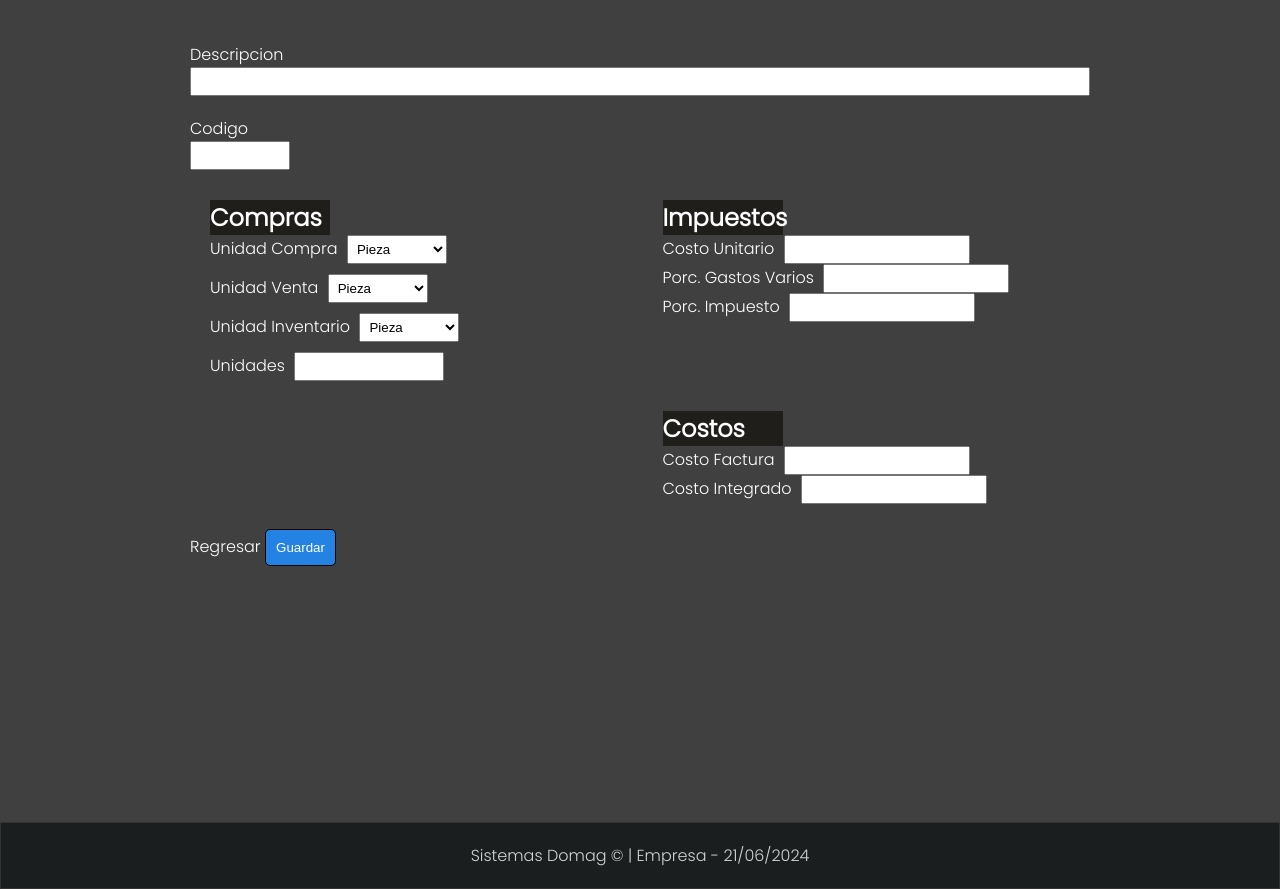
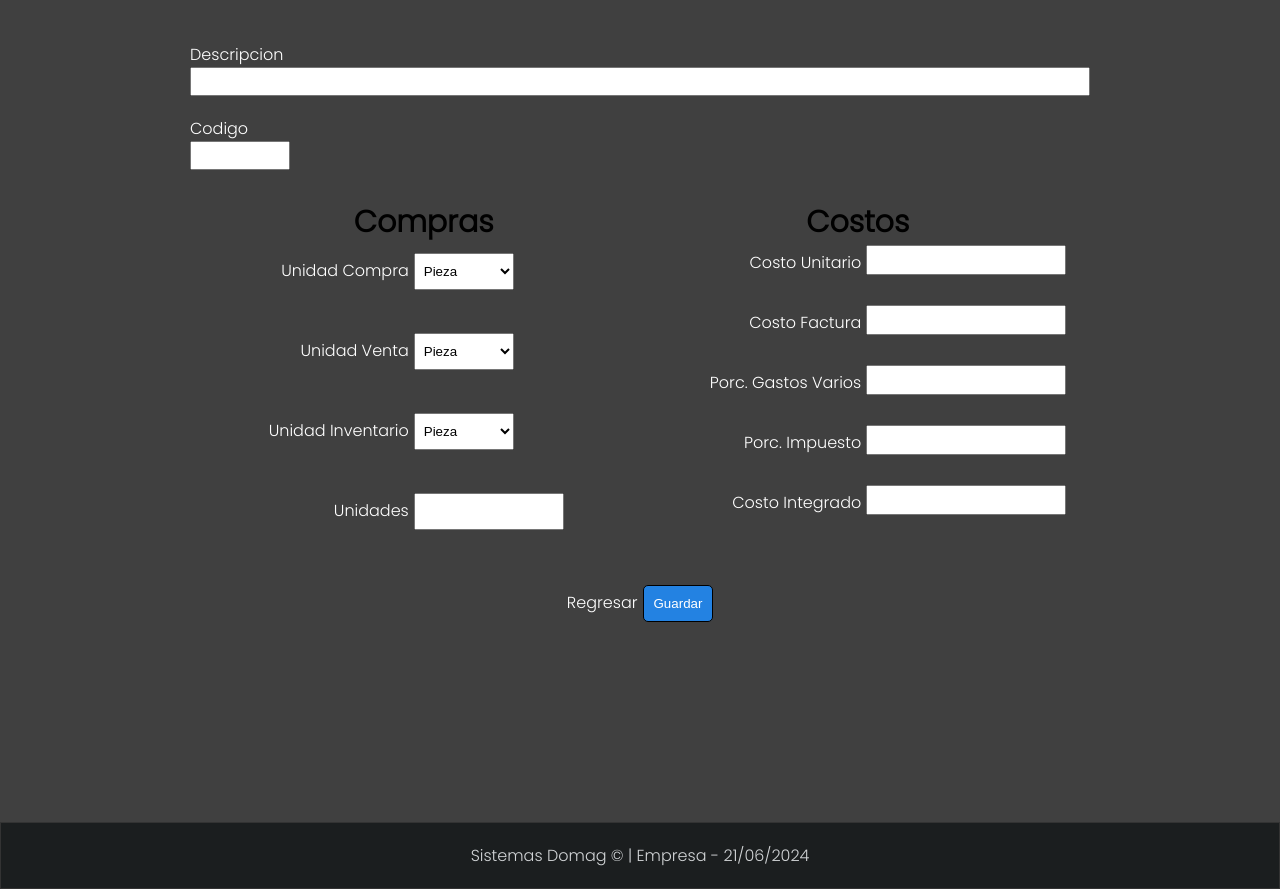
Before and after one commit to AntonIL28/domagpos1, a Django app: page /add_producto/ in a window 1280 px wide. Shown: the part 158-1047 px from the top of the page. Run offline with Django 4.2, Linux system fonts and the light colour scheme; some libraries are stand-ins or nearby versions.

Commit message:
No reccuerdo pero es actualizacion de vistas en productos

```diff
--- a/domagPOS1/POS/templates/add_producto.html
+++ b/domagPOS1/POS/templates/add_producto.html
@@ -21,7 +21,7 @@
 </style>
 
 <div id="content_form_addproductos">
-        <form method="POST" action="{% url 'AddProducto' %}"  id="wrapper" id="add_producto_form">
+    <form method="POST" action="{% url 'AddProducto' %}"  id="wrapper">
 
         {% csrf_token %}
         <section class="head_addp">
@@ -36,8 +36,9 @@
 
         <section class="body_addp">
             <h1 class="title_add">Compras</h1>
-                <label for="Unidad_Compras">Unidad Compra</label>
-                <select type="text" name="Unidad_Compras">
+
+            <label class="label_add1" for="Unidad_Compras">Unidad Compra</label>
+            <select class="input_add1" type="text" name="Unidad_Compras">
                 <option value="pieza">Pieza</option>
                 <option value="paquete">Paquete</option>
                 <option value="galon">Galon</option>
@@ -45,8 +46,8 @@
             </select>
             <br>
 
-                <label for="Unidad_Ventas">Unidad Venta</label>
-                <select type="text" name="Unidad_Ventas">
+            <label class="label_add1" for="Unidad_Ventas">Unidad Venta</label>
+            <select class="input_add1" type="text" name="Unidad_Ventas">
                 <option value="pieza">Pieza</option>
                 <option value="paquete">Paquete</option>
                 <option value="galon">Galon</option>
@@ -54,8 +55,8 @@
             </select>
             <br>
 
-                <label for="Unidad_Inventario">Unidad Inventario</label>
-                <select type="text" name="Unidad_Inventario">
+            <label class="label_add1" for="Unidad_Inventario">Unidad Inventario</label>
+            <select class="input_add1" type="text" name="Unidad_Inventario">
                 <option value="pieza">Pieza</option>
                 <option value="paquete">Paquete</option>
                 <option value="galon">Galon</option>
@@ -63,45 +64,44 @@
             </select>
             <br>
 
-                <label for="cantidad_Unidad_Compras">Unidades</label>
+            <label class="label_add1" for="cantidad_Unidad_Compras">Unidades</label>
             <input type="text" class="cantidad_producto" id="cantidad_unidad" name="cantidad_Unidad_Compras">
         </section>
 
         <section class="footer_addp">
-                <h1 class="title_add">Impuestos</h1>
-                <label for="Cto_Unidad_Compras">Costo Unitario</label>
-                <input type="number" onkeypress="formatNumber(4, event)" id="cto_unit" name="Cto_Unidad_Compras">
+            <h1 class="title_add">Costos</h1>
+            <label class="label_add1" for="Cto_Unidad_Compras">Costo Unitario</label>
+            <input class="input_add2" type="number" onkeypress="formatNumber(4, event)" id="cto_unit" name="Cto_Unidad_Compras">
             <br>
 
-                <label for="Porc_GastosVarios">Porc. Gastos Varios</label>
-                <input type="number" id="gastos_varios" name="Porc_GastosVarios">
+            <label class="label_add1" for="Cto_Factura">Costo Factura</label>
+            <input class="input_add2" type="number" id="cto_fac" name="Cto_Factura" readonly>
             <br>
 
-                <label for="Porc_impuestos">Porc. Impuesto</label>
-                <input type="number" id="impuesto" name="Porc_impuestos">
+            <label class="label_add1" for="Porc_GastosVarios">Porc. Gastos Varios</label>
+            <input class="input_add2" type="number" id="gastos_varios" name="Porc_GastosVarios">
+            <br>
+
+            <label class="label_add1" for="Porc_impuestos">Porc. Impuesto</label>
+            <input class="input_add2" type="number" id="impuesto" name="Porc_impuestos">
+            <br>
+
+            <label class="label_add1" for="Cto_Integrado">Costo Integrado</label>
+            <input class="input_add2" type="number" id="cto_int" name="Cto_Integrado" readonly>
             <br>
         </section>
 
-
-            <section class="coste_addp">
-                <!--Arroja informacion-->
-                <h1 class="title_add">Costos</h1>
-
-                <label for="Cto_Factura">Costo Factura</label>
-                <input type="number" id="cto_fac" name="Cto_Factura" readonly>
-                <br>
-
-                <label for="Cto_Integrado">Costo Integrado</label>
-                <input type="number" id="cto_int" name="Cto_Integrado" readonly>
-                <br>
+        <section class="control_addp1">
+            <a href="{% url 'Productos' %}">Regresar</a>
         </section>
 
-            <section class="control_addp">
-                <a href="{% url 'Productos' %}">Regresar</a>
+        <section class="control_addp2">
             <input type="submit" value="Guardar" />
         </section>
 
     </form>
+
+
 </div>
 
 <script src="https://ajax.googleapis.com/ajax/libs/jquery/1.11.1/jquery.min.js"></script>
@@ -133,6 +133,7 @@
             }
 
             cto_fac.value = parseFloat(cto_unit.value/cantidad.value).toFixed(4);
+            cto_int.value = parseFloat((1+(impuesto.value/100)) * (1+(gastos_varios.value/100)) * (cto_unit.value/cantidad.value)).toFixed(4);
         }
     });
 
@@ -141,6 +142,7 @@
         if (event.keyCode === 13) {
             event.preventDefault();
             cto_fac.value = parseFloat(cto_unit.value/cantidad.value).toFixed(4);
+            cto_int.value = parseFloat((1+(impuesto.value/100)) * (1+(gastos_varios.value/100)) * (cto_unit.value/cantidad.value)).toFixed(4);
         }
     });
 
--- a/domagPOS1/POS/views.py
+++ b/domagPOS1/POS/views.py
@@ -201,7 +201,10 @@ def actualizar_producto(request, id):
         producto.Cto_Unidad_Compras = request.POST['Cto_Unidad_Compras']
         producto.Porc_GastosVarios = request.POST['Porc_GastosVarios']
         producto.Porc_impuestos = request.POST['Porc_impuestos']
+        producto.Cto_Factura= request.POST['Cto_Factura']
+        producto.Cto_Integrado= request.POST['Cto_Integrado']
 
         producto.save()
 
+
         return redirect('Productos')
--- a/domagPOS1/main/static/css/style.css
+++ b/domagPOS1/main/static/css/style.css
@@ -654,44 +654,70 @@ footer{
     grid-row: 1;
 }
 
+
 .codigo_add{
     width: 100px;
 }
 
+/*Body_addp*/
 .body_addp{
     grid-column: 1/3;
     grid-row: 3;
     margin-top: 10px;
     padding-left: 20px;
     padding-right: 20px;
+    display: grid;
+    grid-template-columns: repeat(2, 1fr);
 }
 
+.label_add1{
+    grid-column: 1/2;
+    margin-left: auto;
+}
+
+.input_add1{
+    grid-column: 2/3;
+}
+
+/*footer_addp */
 .footer_addp{
     grid-column: 3/5;
     grid-row: 3;
     margin-top: 10px;
     padding-left: 20px;
     padding-right: 20px;
+    display: grid;
+    grid-template-columns: repeat(2, 1fr);
 }
 
-.coste_addp{
-    grid-column: 3/5;
-    grid-row: 4;
-    margin-top: 10px;
-    padding-left: 20px;
-    padding-right: 20px;
+.input_add2{
+    grid-column: 2/3;
+    width: 200px;
+    height: 30px;
 }
 
-.control_addp{
-    grid-column: 1/2;
-    grid-row: 5;
-    margin-top: 10px;
+.control_addp1{
+    grid-column: 2/3;
+    grid-row:4;
+    margin-top: 40px;
+    margin-left: auto;
+}
+
+.control_addp2{
+    grid-column: 3/4;
+    grid-row:4;
+    margin-top: 25px;
 }
 
 
 .title_add{
-    background: #1f1e1b;
     width: 120px;
+    grid-column: 1/3;
+    grid-row: 1;
+    margin-left: auto;
+    margin-right: auto;
+    font-size: 30px;
+    color: #000000;
 }
 
 .product_td:hover{
```
Also changed, not shown: domagPOS1/POS/templates/editar.html (+116 -12 lines). Lines whose indentation alone changed are shown as unchanged.
